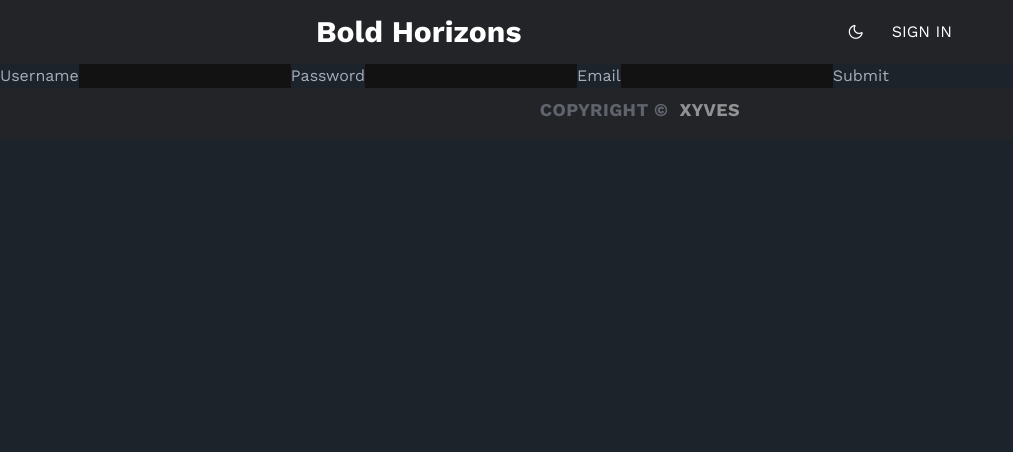
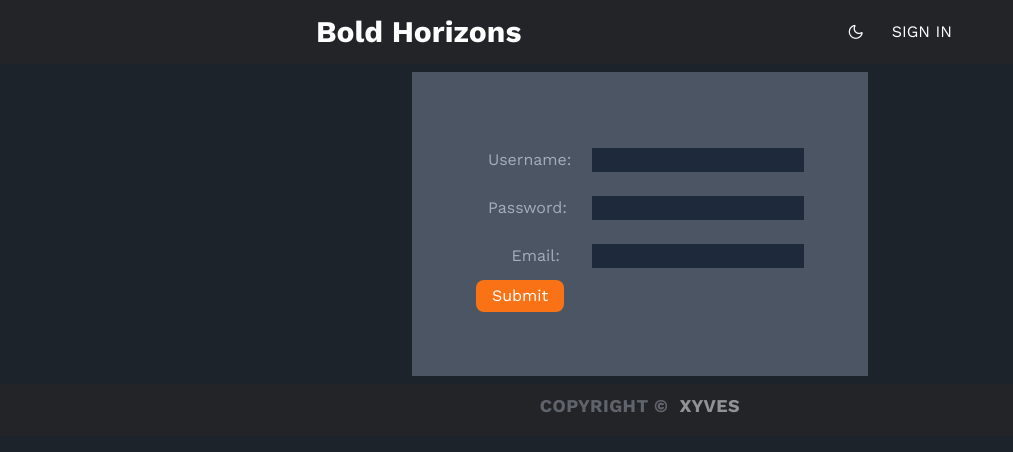
Before and after one commit to Xyves/Blog-api-frontend, a React (Vite) app: page /register in a window 1280 px wide. Shown: the top 452 px of the page, without its empty margins (0-1013 px from the left). Built offline with nearby package versions, Linux system fonts and the light colour scheme.

Commit message:
Feat: Create signup page

```diff
--- a/src/pages/Register.tsx
+++ b/src/pages/Register.tsx
@@ -1,17 +1,64 @@
 import { HandleRegisterSubmit } from "@/api/Auth";
 export default function Register() {
   return (
-    <form onSubmit={HandleRegisterSubmit} method="post">
-      <label htmlFor="nickname">Username</label>
-      <input type="text" name="nickname" id="nickname" required />
-
-      <label htmlFor="password">Password</label>
-      <input type="password" name="password" id="password" required />
-
-      <label htmlFor="email">Email</label>
-      <input type="email" name="email" id="email" required />
-
-      <button type="submit">Submit</button>
-    </form>
+    <section className="flex h-80 flex-col items-center justify-center">
+      <form
+        onSubmit={HandleRegisterSubmit}
+        method="post"
+        className="bg-gray-600 p-16"
+      >
+        <div className="labelWrap">
+          <label
+            htmlFor="nickname"
+            className="mr-5 inline-block  w-24 p-3 text-end "
+          >
+            Username:
+          </label>
+          <input
+            type="text"
+            name="nickname"
+            id="nickname"
+            required
+            className="bg-slate-800"
+          />
+        </div>
+        <div className="labelWrap">
+          <label
+            htmlFor="password"
+            className="mr-5 inline-block w-24 p-3 text-end "
+          >
+            Password:
+          </label>
+          <input
+            type="password"
+            name="password"
+            id="password"
+            required
+            className="bg-slate-800"
+          />
+        </div>
+        <div className="labelWrap">
+          <label
+            htmlFor="email"
+            className="mr-5 inline-block w-24 p-3 text-end"
+          >
+            Email:
+          </label>
+          <input
+            type="email"
+            name="email"
+            id="email"
+            required
+            className="bg-slate-800"
+          />
+        </div>
+        <button
+          type="submit"
+          className="rounded-lg bg-orange-500 px-4 py-1 text-white"
+        >
+          Submit
+        </button>
+      </form>
+    </section>
   );
 }
```
